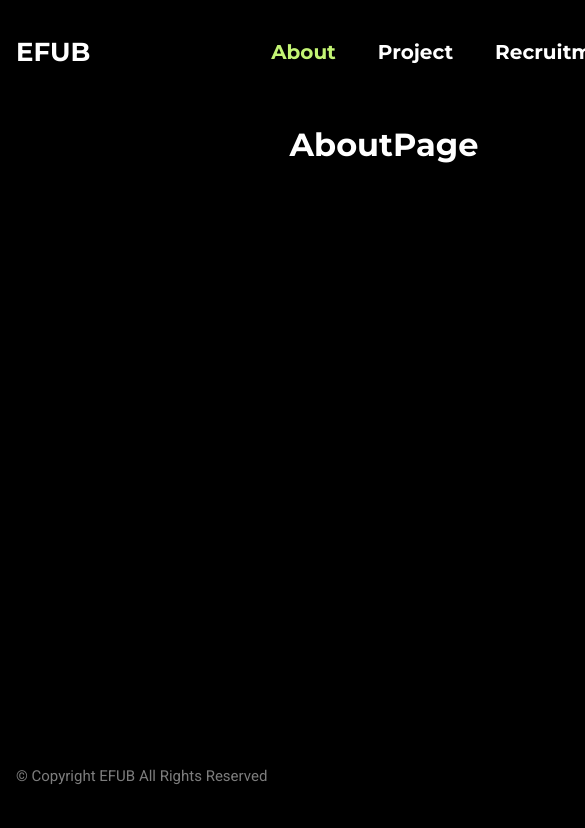
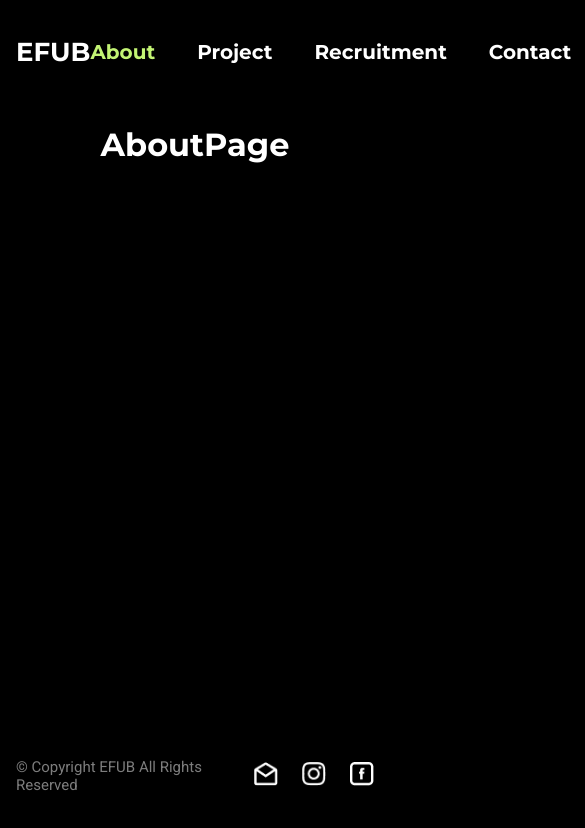
Before and after one commit to gdscewha-3rd/Project-EFUB, a React (Create React App) app in the folder efub-homepage/: page / in a window 390 px wide. Shown: the top 828 px of the page, 585 px wide, since content can reach past the window. Built offline with nearby package versions, Linux system fonts and the light colour scheme.

Commit message:
Responsive width 수정

```diff
--- a/efub-homepage/src/components/common/Responsive.js
+++ b/efub-homepage/src/components/common/Responsive.js
@@ -12,7 +12,7 @@ const ResponsiveBlock = styled.div`
         width: 768px;
     }
     @media (max-width: 768px) {
-        width: 100%auto;
+        width: 100%;
     }
 `;
 
```
